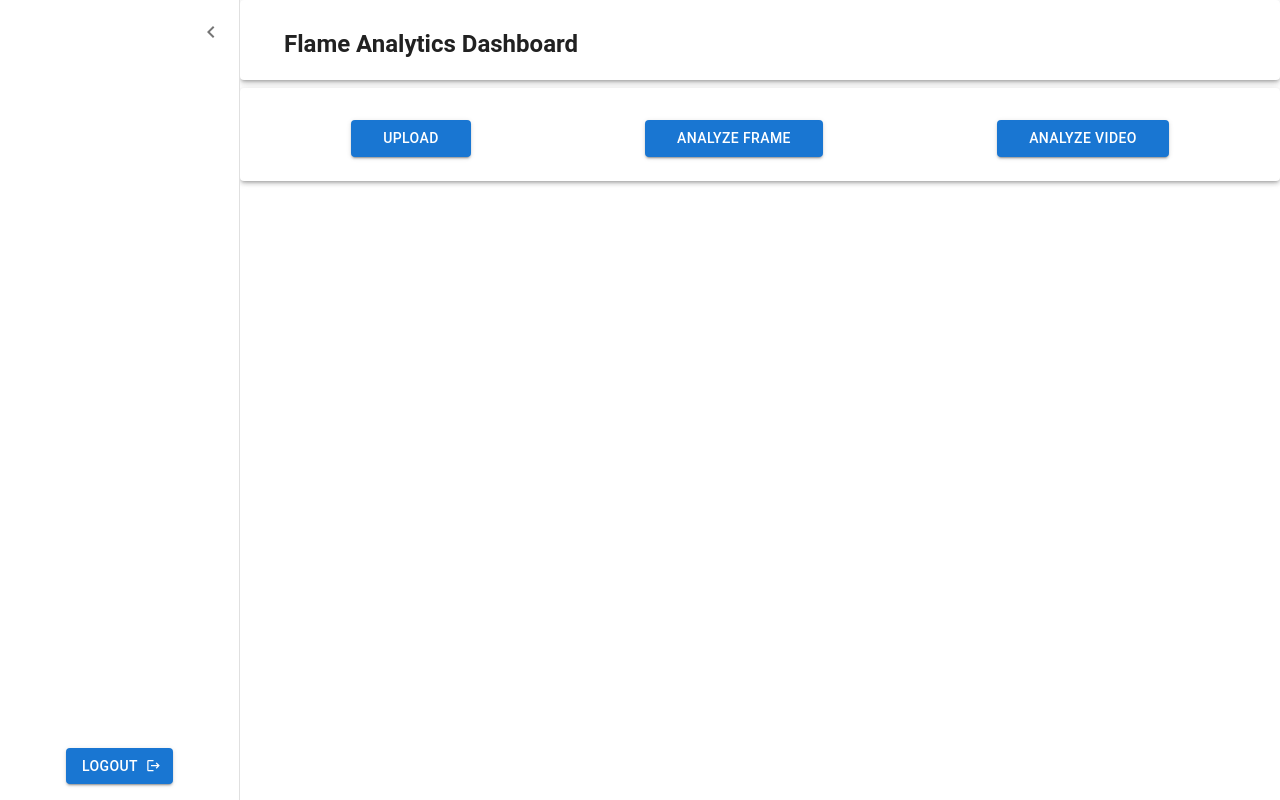
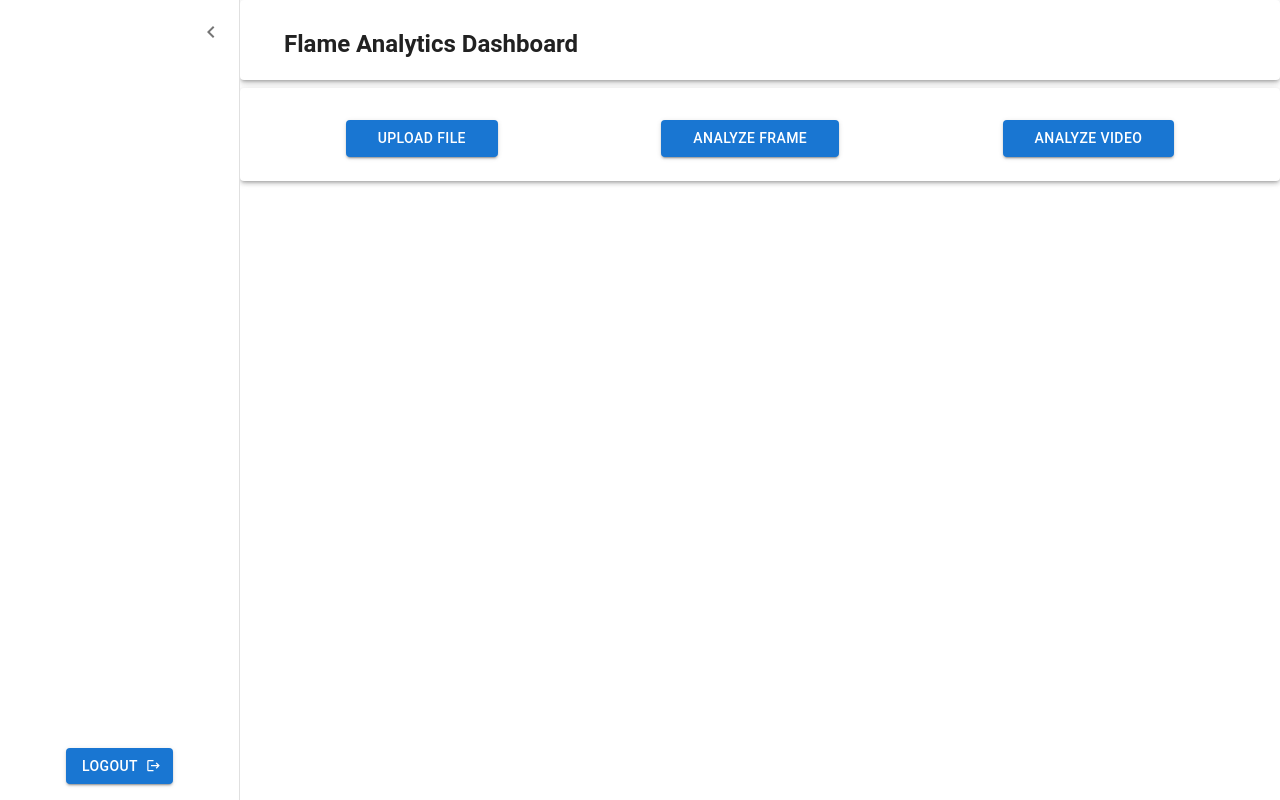
Before and after one commit to RayRohit/shell-dashboard, a React (Create React App) app: page / in a window 1280 px wide. Built offline with nearby package versions, Linux system fonts and the light colour scheme.

Commit message:
updated buttons

```diff
--- a/src/Components/Dashboard/Dashboard.js
+++ b/src/Components/Dashboard/Dashboard.js
@@ -81,12 +81,16 @@ export default function PersistentDrawerLeft() {
                         Flame Analytics Dashboard
                     </Typography>
                 </Paper>
-                <Paper elevation={3} sx={{mt:1}}>
-                        <Box sx={{p:3,display:'flex',justifyContent:'space-around',flexWrap:'wrap'}}>
-                            <Button variant='contained' sx={{px:4,mt:1}}>Upload</Button>
-                            <Button variant='contained' sx={{px:4,mt:1}}>Analyze Frame</Button>
-                            <Button variant='contained' sx={{px:4,mt:1}}>Analyze Video</Button>
-                        </Box>
+                <Paper elevation={3} sx={{ mt: 1 }}>
+                    <Box sx={{ p: 3, display: 'flex', justifyContent: 'space-around', flexWrap: 'wrap' }}>
+                        <Button variant="contained" component="label" sx={{ px: 4, mt: 1 }} >
+                            Upload File
+                            <input type="file" hidden />
+                        </Button>
+                        <Button variant='contained' sx={{ px: 4, mt: 1 }}>Analyze Frame</Button>
+                        <Button variant='contained' sx={{ px: 4, mt: 1 }}>Analyze Video</Button>
+                    </Box>
+
                 </Paper>
             </AppBar>
             <Drawer
```
